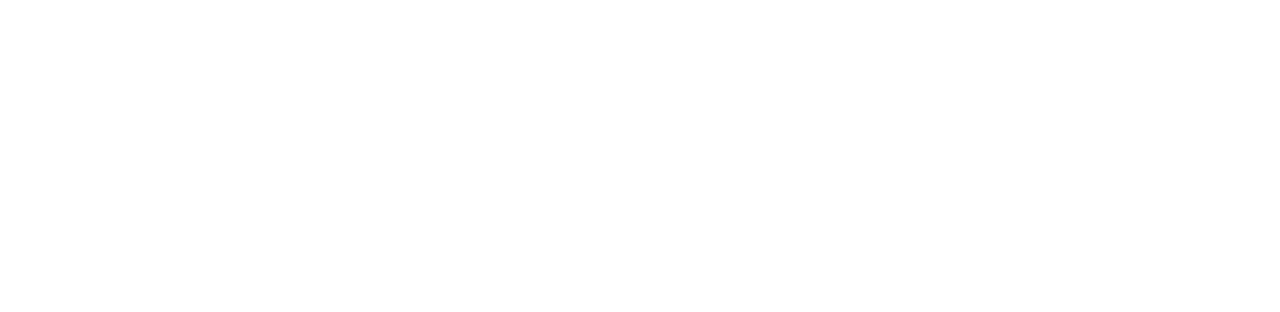
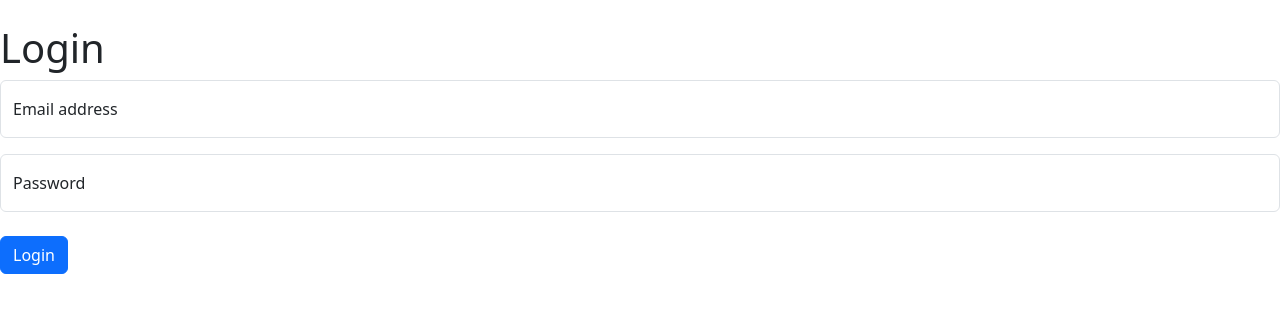
Before and after one commit to A00838952/tc2005B-html, a plain HTML site: page login.html in a window 1280 px wide. Drawn offline with nearby package versions, Linux system fonts and the light colour scheme.

Commit message:
Login and styles

```diff
--- a/login.html
+++ b/login.html
@@ -0,0 +1,26 @@
+<!DOCTYPE html>
+<html lang="en">
+<head>
+    <meta charset="UTF-8">
+    <meta name="viewport" content="width=device-width, initial-scale=1.0">
+    <title>Login</title>
+    <link href="https://cdn.jsdelivr.net/npm/bootstrap@5.3.3/dist/css/bootstrap.min.css" rel="stylesheet" integrity="sha384-QWTKZyjpPEjISv5WaRU9OFeRpok6YctnYmDr5pNlyT2bRjXh0JMhjY6hW+ALEwIH" crossorigin="anonymous">
+
+</head>
+<body></body>
+    <br>
+    <h1>Login </h1>
+    <div class="form-floating mb-3">
+        <input type="email" class="form-control" id="floatingInput" placeholder="name@example.com">
+        <label for="floatingInput">Email address</label>
+      </div>
+      <div class="form-floating">
+        <input type="password" class="form-control" id="floatingPassword" placeholder="Password">
+        <label for="floatingPassword">Password</label>
+      </div>
+      <br>
+      <button type="button" class="btn btn-primary" >Login</button>
+</body>
+<script src="https://cdn.jsdelivr.net/npm/bootstrap@5.3.3/dist/js/bootstrap.bundle.min.js" integrity="sha384-YvpcrYf0tY3lHB60NNkmXc5s9fDVZLESaAA55NDzOxhy9GkcIdslK1eN7N6jIeHz" crossorigin="anonymous"></script>
+
+</html>
--- a/styles.css
+++ b/styles.css
@@ -5,4 +5,4 @@
 <script src="https://cdn.jsdelivr.net/npm/bootstrap@5.3.3/dist/js/bootstrap.bundle.min.js" integrity="sha384-YvpcrYf0tY3lHB60NNkmXc5s9fDVZLESaAA55NDzOxhy9GkcIdslK1eN7N6jIeHz" crossorigin="anonymous"></script>
 */
 li > a{color:rgb(0, 188, 126) !important}
-.boton {background-color:yellowgreen}
+.boton {background-color:rgb(206, 121, 230)}
```
Also changed, not shown: index.html (+2 -1 lines), pag.html (+0 -1 lines), pictures.html (+1 -0 lines).
